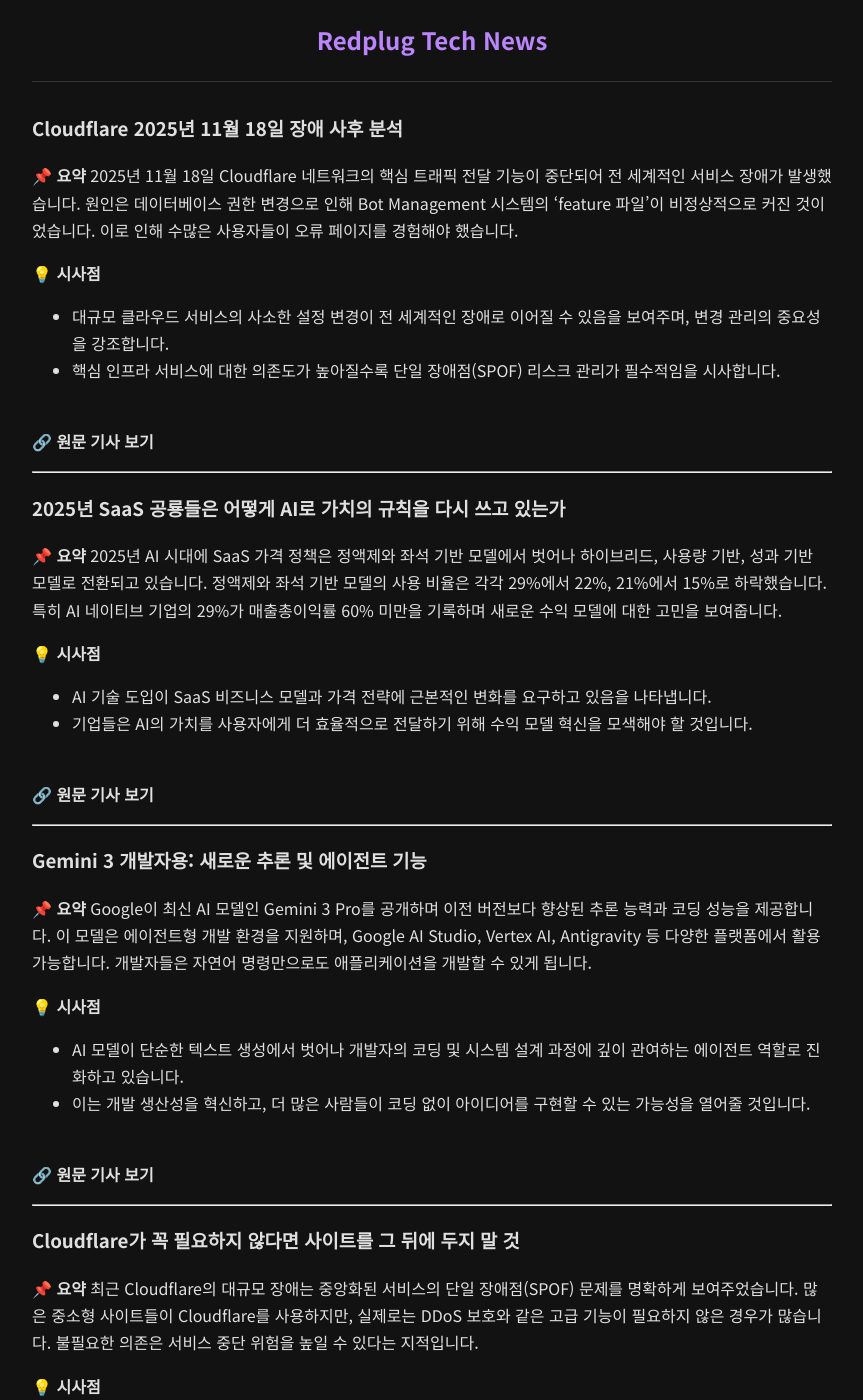
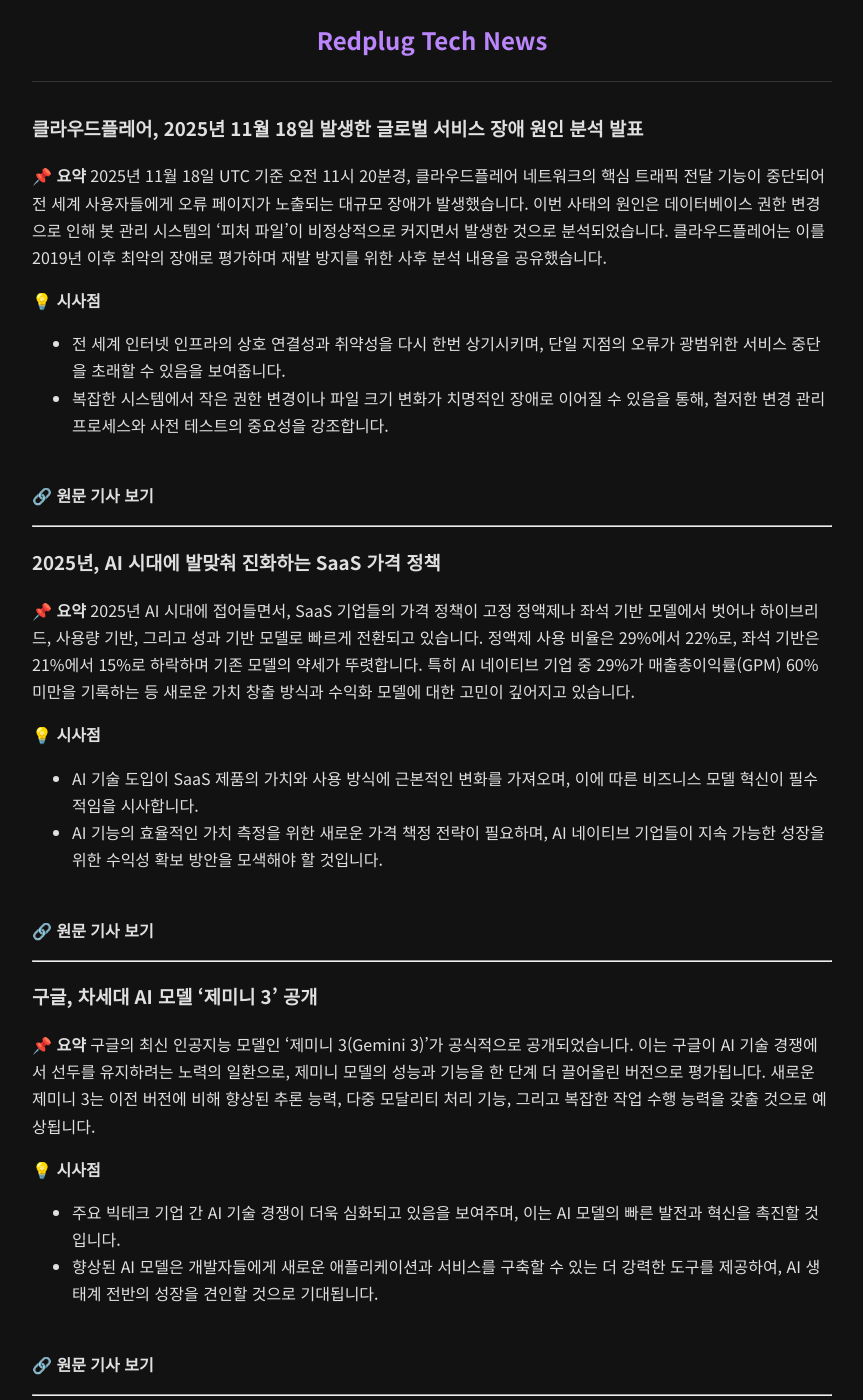
Before and after one commit to redplug/redplug.github.io, a Jekyll site: the page built from _posts/2025-11-19-daily-it-news.md, in a window 1280 px wide and 1400 px high. Shown: the whole window, without its empty margins (208-1071 px from the left). Built offline with Jekyll 4.4.1, drawn with Linux system fonts in a browser that asks for light colours; some of the changed text lies outside the part shown.

Commit message:
Auto-generated blog post

```diff
--- a/_posts/2025-11-19-daily-it-news.md
+++ b/_posts/2025-11-19-daily-it-news.md
@@ -1,77 +1,77 @@
 ---
 layout: default
-title:  "[2025-11-19] 오늘의 IT 뉴스 Top 5"
-date:   2025-11-19 15:02:37 +0900
+title:  "[2025-11-19] 오늘의 글로벌 IT 뉴스 Top 5"
+date:   2025-11-19 15:09:37 +0900
 categories: news
 ---
 
-### Cloudflare 2025년 11월 18일 장애 사후 분석
+### 클라우드플레어, 2025년 11월 18일 발생한 글로벌 서비스 장애 원인 분석 발표
 
 **📌 요약**
-2025년 11월 18일 Cloudflare 네트워크의 핵심 트래픽 전달 기능이 중단되어 전 세계적인 서비스 장애가 발생했습니다. 원인은 데이터베이스 권한 변경으로 인해 Bot Management 시스템의 ‘feature 파일’이 비정상적으로 커진 것이었습니다. 이로 인해 수많은 사용자들이 오류 페이지를 경험해야 했습니다.
+2025년 11월 18일 UTC 기준 오전 11시 20분경, 클라우드플레어 네트워크의 핵심 트래픽 전달 기능이 중단되어 전 세계 사용자들에게 오류 페이지가 노출되는 대규모 장애가 발생했습니다. 이번 사태의 원인은 데이터베이스 권한 변경으로 인해 봇 관리 시스템의 '피처 파일'이 비정상적으로 커지면서 발생한 것으로 분석되었습니다. 클라우드플레어는 이를 2019년 이후 최악의 장애로 평가하며 재발 방지를 위한 사후 분석 내용을 공유했습니다.
 
 **💡 시사점**
-- 대규모 클라우드 서비스의 사소한 설정 변경이 전 세계적인 장애로 이어질 수 있음을 보여주며, 변경 관리의 중요성을 강조합니다.
-- 핵심 인프라 서비스에 대한 의존도가 높아질수록 단일 장애점(SPOF) 리스크 관리가 필수적임을 시사합니다.
+- 전 세계 인터넷 인프라의 상호 연결성과 취약성을 다시 한번 상기시키며, 단일 지점의 오류가 광범위한 서비스 중단을 초래할 수 있음을 보여줍니다.
+- 복잡한 시스템에서 작은 권한 변경이나 파일 크기 변화가 치명적인 장애로 이어질 수 있음을 통해, 철저한 변경 관리 프로세스와 사전 테스트의 중요성을 강조합니다.
 
 <br>
 **[🔗 원문 기사 보기](https://news.hada.io/topic?id=24471)**
 
 ---
 
-### 2025년 SaaS 공룡들은 어떻게 AI로 가치의 규칙을 다시 쓰고 있는가
+### 2025년, AI 시대에 발맞춰 진화하는 SaaS 가격 정책
 
 **📌 요약**
-2025년 AI 시대에 SaaS 가격 정책은 정액제와 좌석 기반 모델에서 벗어나 하이브리드, 사용량 기반, 성과 기반 모델로 전환되고 있습니다. 정액제와 좌석 기반 모델의 사용 비율은 각각 29%에서 22%, 21%에서 15%로 하락했습니다. 특히 AI 네이티브 기업의 29%가 매출총이익률 60% 미만을 기록하며 새로운 수익 모델에 대한 고민을 보여줍니다.
+2025년 AI 시대에 접어들면서, SaaS 기업들의 가격 정책이 고정 정액제나 좌석 기반 모델에서 벗어나 하이브리드, 사용량 기반, 그리고 성과 기반 모델로 빠르게 전환되고 있습니다. 정액제 사용 비율은 29%에서 22%로, 좌석 기반은 21%에서 15%로 하락하며 기존 모델의 약세가 뚜렷합니다. 특히 AI 네이티브 기업 중 29%가 매출총이익률(GPM) 60% 미만을 기록하는 등 새로운 가치 창출 방식과 수익화 모델에 대한 고민이 깊어지고 있습니다.
 
 **💡 시사점**
-- AI 기술 도입이 SaaS 비즈니스 모델과 가격 전략에 근본적인 변화를 요구하고 있음을 나타냅니다.
-- 기업들은 AI의 가치를 사용자에게 더 효율적으로 전달하기 위해 수익 모델 혁신을 모색해야 할 것입니다.
+- AI 기술 도입이 SaaS 제품의 가치와 사용 방식에 근본적인 변화를 가져오며, 이에 따른 비즈니스 모델 혁신이 필수적임을 시사합니다.
+- AI 기능의 효율적인 가치 측정을 위한 새로운 가격 책정 전략이 필요하며, AI 네이티브 기업들이 지속 가능한 성장을 위한 수익성 확보 방안을 모색해야 할 것입니다.
 
 <br>
 **[🔗 원문 기사 보기](https://news.hada.io/topic?id=24470)**
 
 ---
 
-### Gemini 3 개발자용: 새로운 추론 및 에이전트 기능
+### 구글, 차세대 AI 모델 '제미니 3' 공개
 
 **📌 요약**
-Google이 최신 AI 모델인 Gemini 3 Pro를 공개하며 이전 버전보다 향상된 추론 능력과 코딩 성능을 제공합니다. 이 모델은 에이전트형 개발 환경을 지원하며, Google AI Studio, Vertex AI, Antigravity 등 다양한 플랫폼에서 활용 가능합니다. 개발자들은 자연어 명령만으로도 애플리케이션을 개발할 수 있게 됩니다.
+구글의 최신 인공지능 모델인 '제미니 3(Gemini 3)'가 공식적으로 공개되었습니다. 이는 구글이 AI 기술 경쟁에서 선두를 유지하려는 노력의 일환으로, 제미니 모델의 성능과 기능을 한 단계 더 끌어올린 버전으로 평가됩니다. 새로운 제미니 3는 이전 버전에 비해 향상된 추론 능력, 다중 모달리티 처리 기능, 그리고 복잡한 작업 수행 능력을 갖출 것으로 예상됩니다.
 
 **💡 시사점**
-- AI 모델이 단순한 텍스트 생성에서 벗어나 개발자의 코딩 및 시스템 설계 과정에 깊이 관여하는 에이전트 역할로 진화하고 있습니다.
-- 이는 개발 생산성을 혁신하고, 더 많은 사람들이 코딩 없이 아이디어를 구현할 수 있는 가능성을 열어줄 것입니다.
+- 주요 빅테크 기업 간 AI 기술 경쟁이 더욱 심화되고 있음을 보여주며, 이는 AI 모델의 빠른 발전과 혁신을 촉진할 것입니다.
+- 향상된 AI 모델은 개발자들에게 새로운 애플리케이션과 서비스를 구축할 수 있는 더 강력한 도구를 제공하여, AI 생태계 전반의 성장을 견인할 것으로 기대됩니다.
 
 <br>
-**[🔗 원문 기사 보기](https://news.hada.io/topic?id=24468)**
+**[🔗 원문 기사 보기](https://blog.google/products/gemini/gemini-3/)**
 
 ---
 
-### Cloudflare가 꼭 필요하지 않다면 사이트를 그 뒤에 두지 말 것
+### 틱톡, AI 생성 콘텐츠 노출량 조절 기능 도입
 
 **📌 요약**
-최근 Cloudflare의 대규모 장애는 중앙화된 서비스의 단일 장애점(SPOF) 문제를 명확하게 보여주었습니다. 많은 중소형 사이트들이 Cloudflare를 사용하지만, 실제로는 DDoS 보호와 같은 고급 기능이 필요하지 않은 경우가 많습니다. 불필요한 의존은 서비스 중단 위험을 높일 수 있다는 지적입니다.
+글로벌 숏폼 동영상 플랫폼 틱톡이 사용자들이 AI 생성 콘텐츠를 얼마나 볼지 선택할 수 있는 새로운 기능을 도입했습니다. 이 기능을 통해 사용자들은 AI가 생성한 영상 콘텐츠의 노출량을 줄이거나 늘릴 수 있게 됩니다. 이는 플랫폼 내 AI 생성 콘텐츠의 확산에 대응하고, 사용자에게 더 많은 제어권을 부여하여 개인화된 경험을 제공하기 위한 틱톡의 전략으로 풀이됩니다.
 
 **💡 시사점**
-- 클라우드 서비스 선택 시, 단순히 편의성이나 비용만을 고려할 것이 아니라 실제 필요한 기능과 잠재적 위험을 신중하게 평가해야 합니다.
-- 분산된 아키텍처나 대안적인 솔루션에 대한 고려를 통해 서비스의 복원력을 강화하는 것이 중요합니다.
+- AI 생성 콘텐츠가 주류 소셜 미디어 플랫폼에 깊이 통합되고 있음을 보여주며, 이에 대한 플랫폼의 관리 및 사용자 제어권 제공의 중요성이 부각됩니다.
+- 사용자 경험과 콘텐츠 개인화에 AI 기술이 미치는 영향이 커지면서, 플랫폼들이 AI 콘텐츠의 양과 질을 조절하는 다양한 방안을 모색할 것임을 시사합니다.
 
 <br>
-**[🔗 원문 기사 보기](https://news.hada.io/topic?id=24466)**
+**[🔗 원문 기사 보기](https://techcrunch.com/2025/11/18/tiktok-now-lets-you-choose-how-much-ai-generated-content-you-want-to-see/)**
 
 ---
 
-### Google Antigravity
+### 이청 삼성디스플레이 사장, "폴더블·IT·車·XR 등 기술 리더십 지켜야" 강조
 
 **📌 요약**
-Google Antigravity는 AI 기반 개발 환경으로, 코드 작성과 관리 전반을 자동화하여 개발자 경험을 확장하는 Google의 통합 IDE 플랫폼입니다. 이 플랫폼은 자연어 코드 명령, 탭 자동완성, 상황 인식형 에이전트 기능을 제공하여 개발 효율성을 크게 향상시킵니다. 개발자는 AI의 도움을 받아 더 빠르고 지능적으로 코드를 작성할 수 있습니다.
+이청 삼성디스플레이 사장이 차세대 디스플레이 기술 리더십 확보의 중요성을 강조했습니다. 그는 폴더블(접히는) 디스플레이, 일반 IT 기기, 차량용 디스플레이, 그리고 확장현실(XR) 기기용 디스플레이 등 다양한 분야에서 기술 우위를 유지해야 한다고 언급했습니다. 이는 삼성디스플레이가 미래 성장 동력으로 삼고 있는 핵심 기술 분야에 대한 전략적 방향성을 제시한 것으로, 혁신적인 디스플레이 솔루션으로 시장을 선도하겠다는 의지를 보여줍니다.
 
 **💡 시사점**
-- AI가 개발 프로세스의 핵심 도구로 자리 잡으며, 기존 개발 환경의 패러다임을 변화시키고 있음을 보여줍니다.
-- 개발자들은 AI 협업 도구를 통해 단순 반복 작업에서 벗어나 더 복잡하고 창의적인 문제 해결에 집중할 수 있게 될 것입니다.
+- 폴더블, XR, 차량용 디스플레이 등 차세대 디스플레이 기술이 미래 IT 산업의 주요 성장 동력으로 부상하고 있음을 나타냅니다.
+- 하드웨어 혁신, 특히 디스플레이 기술의 발전이 사용자 경험과 새로운 기기 형태를 결정하는 핵심 요소임을 시사하며, 관련 기술 경쟁이 더욱 치열해질 것임을 예고합니다.
 
 <br>
-**[🔗 원문 기사 보기](https://news.hada.io/topic?id=24462)**
+**[🔗 원문 기사 보기](https://news.google.com/rss/articles/CBMiakFVX3lxTE5HQ3lWWVA3LUVpX2VOcTJZSUNVcnl3ZnVzME1PU2d5QTN0VDJCTHlELWtzUHYyeDQ4ekpXdzlZRTdsZi0xd0FVN0ktQ2JzUHNCRVk3Ym5kX0VueS1jSXk5TmpRLVVnVTlOaGc?oc=5)**
 
 ---
 
```
